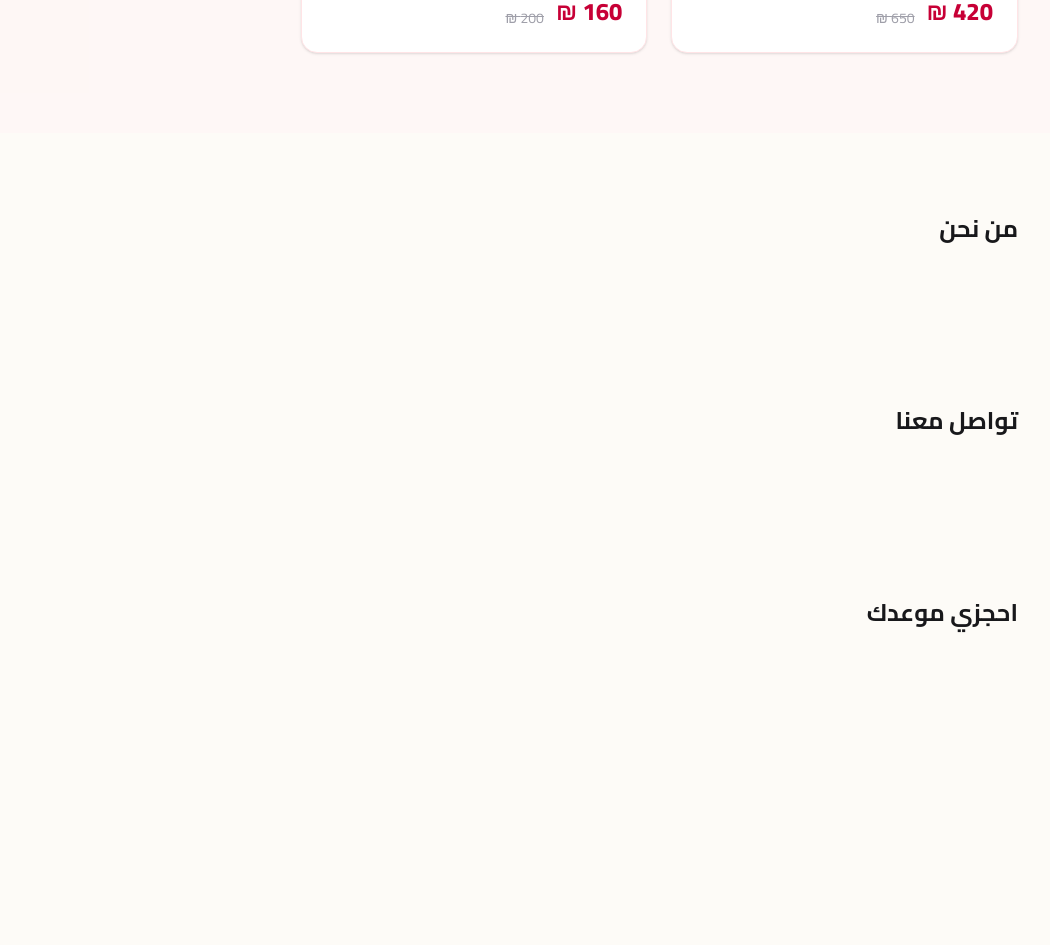
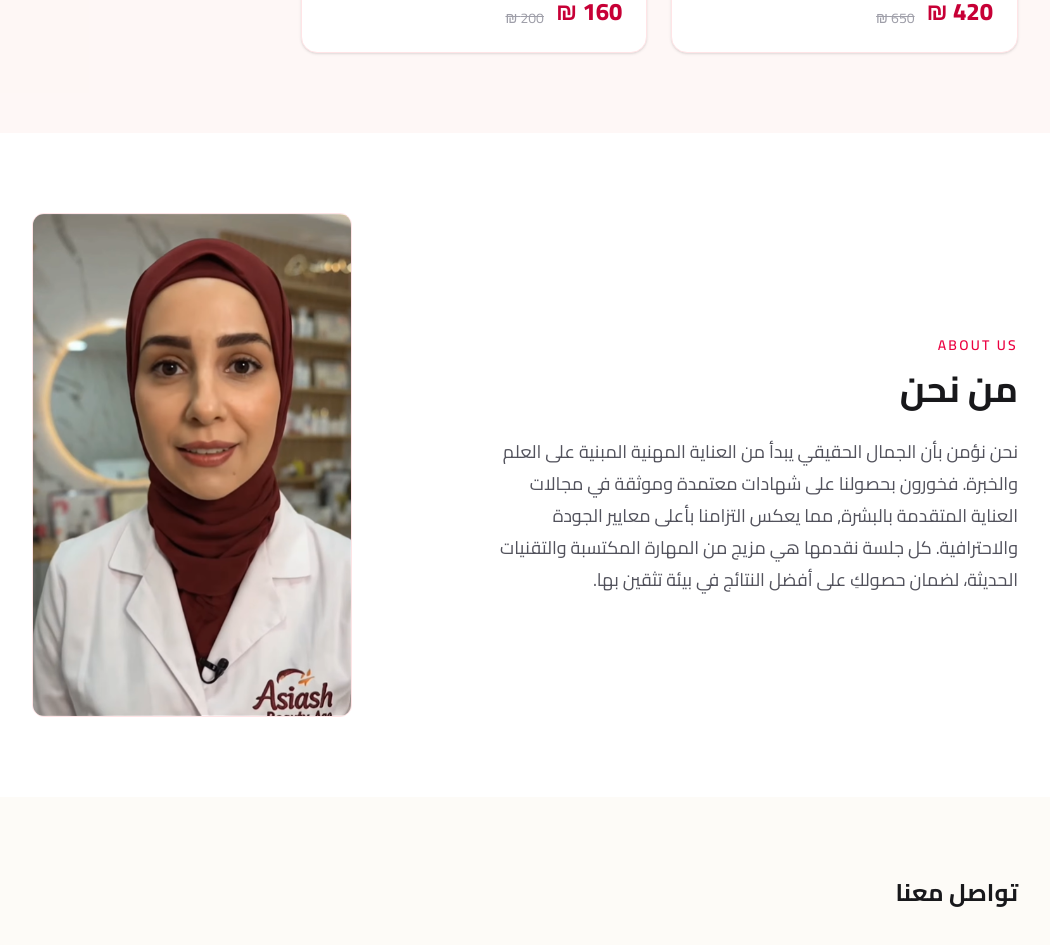
Before and after one commit to MalakGdaea/asiashbeautyage, a Next.js app: page / in a window 1280 px wide. Shown: the part 1940-2885 px from the top of the page, without its empty margins (166-1216 px from the left). Before the commit the page ends 2649 px from the top, so only its background shows below. Built offline with nearby package versions, Linux system fonts and the light colour scheme.

Commit message:
Implement the About section

```diff
--- a/src/app/page.tsx
+++ b/src/app/page.tsx
@@ -1,15 +1,13 @@
 import Hero from "@/components/Hero";
 import Services from "@/components/Services";
+import About from "@/components/About";
 
 export default function Home() {
     return (
         <main>
-      <Hero />
-      <Services />
-
-      <section id="about" className="mx-auto max-w-6xl px-4 py-20 sm:px-6 lg:px-8">
-        <h2 className="text-2xl font-bold text-zinc-900">من نحن</h2>
-      </section>
+            <Hero/>
+            <Services/>
+            <About/>
 
             <section id="contact" className="mx-auto max-w-6xl px-4 py-20 sm:px-6 lg:px-8">
                 <h2 className="text-2xl font-bold text-zinc-900">تواصل معنا</h2>
--- /dev/null
+++ b/src/components/About.tsx
@@ -0,0 +1,38 @@
+import Image from "next/image";
+
+export default function About() {
+  return (
+    <section id="about" className="bg-white py-20">
+      <div className="mx-auto grid max-w-6xl items-center gap-10 px-4 sm:px-6 lg:grid-cols-2 lg:px-8">
+        <div className="order-2 lg:order-1">
+          <p className="text-sm font-semibold uppercase tracking-[0.16em] text-rose-600">
+            About Us
+          </p>
+          <h2 className="mt-3 text-3xl font-bold leading-tight text-zinc-900 sm:text-4xl">
+            من نحن
+          </h2>
+          <p className="mt-6 text-base leading-8 text-zinc-600 sm:text-lg">
+            نحن نؤمن بأن الجمال الحقيقي يبدأ من العناية المهنية المبنية على العلم والخبرة.
+            فخورون بحصولنا على شهادات معتمدة وموثقة في مجالات العناية المتقدمة بالبشرة,
+            مما يعكس التزامنا بأعلى معايير الجودة والاحترافية. كل جلسة نقدمها هي مزيج من
+            المهارة المكتسبة والتقنيات الحديثة، لضمان حصولكِ على أفضل النتائج في بيئة
+            تثقين بها.
+          </p>
+        </div>
+
+        <div className="order-1 lg:order-2">
+          <div className="mx-auto w-full max-w-[260px] overflow-hidden rounded-xl border border-rose-100 bg-rose-50  sm:max-w-[300px] lg:max-w-[320px]">
+            <Image
+              src="/images/funder.png"
+              alt="صورة المؤسِسة"
+              width={800}
+              height={1000}
+              className="h-auto w-full object-contain"
+              priority={false}
+            />
+          </div>
+        </div>
+      </div>
+    </section>
+  );
+}
```
Lines whose indentation alone changed are shown as unchanged.
